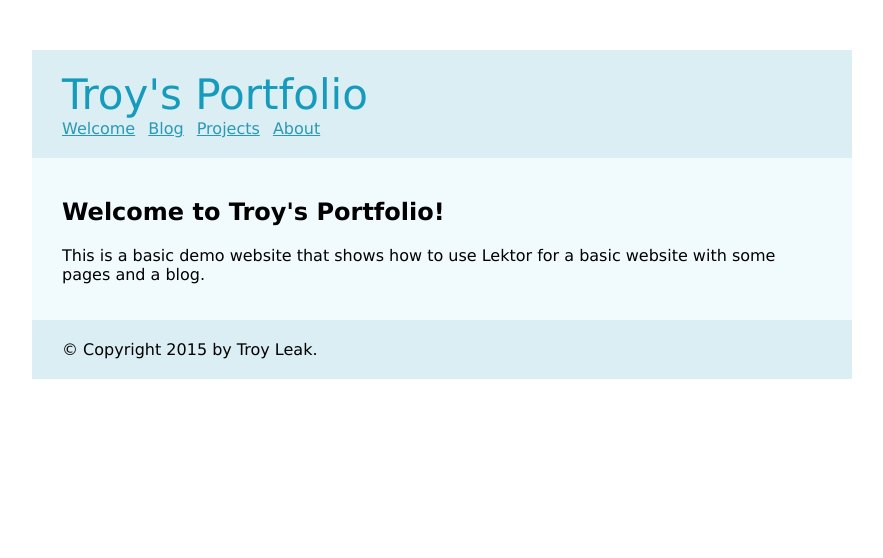
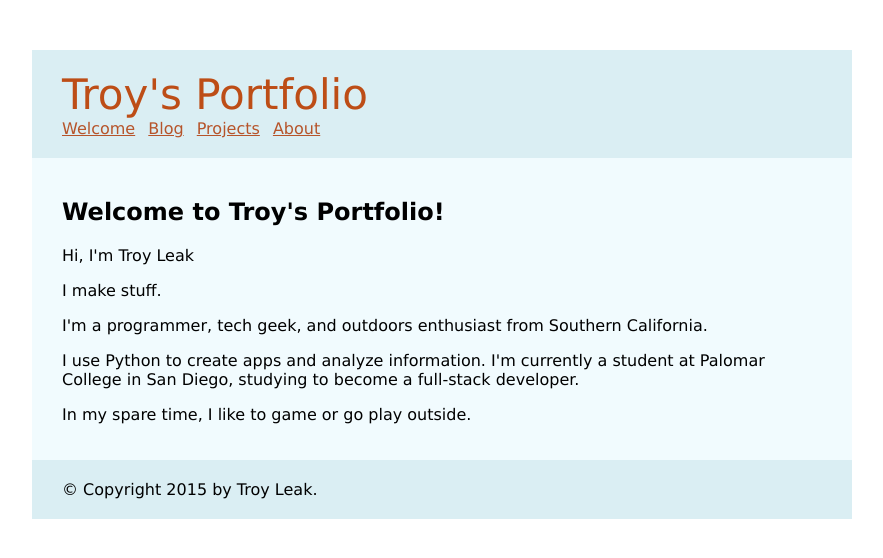
Before and after one commit to troyleak/portfolio, a plain HTML site: page index.html in a window 1280 px wide. Shown: the whole page, without its empty margins (198-1081 px from the left). Drawn offline with Linux system fonts and the light colour scheme.

Commit message:
Synchronized build

```diff
--- a/index.html
+++ b/index.html
@@ -21,8 +21,11 @@
   <div class="page">
 
   <h2>Welcome to Troy&#39;s Portfolio!</h2>
-  <p>This is a basic demo website that shows how to use Lektor for a basic
-website with some pages and a blog.</p>
+  <p>Hi, I'm Troy Leak</p>
+<p>I make stuff.</p>
+<p>I'm a programmer, tech geek, and outdoors enthusiast from Southern California.</p>
+<p>I use Python to create apps and analyze information. I'm currently a student at Palomar College in San Diego, studying to become a full-stack developer.</p>
+<p>In my spare time, I like to game or go play outside.</p>
 
 
   </div>
--- a/static/style.css
+++ b/static/style.css
@@ -4,11 +4,11 @@ body {
 }
 
 a {
-    color: #2a99b6;
+    color: #b6542a;
 }
 
 a:hover {
-    color: #33bbdf;
+    color: #dfc933;
 }
 
 header, footer, div.page {
@@ -19,7 +19,7 @@ header, footer, div.page {
 }
 
 header h1 {
-    color: #169bbd;
+    color: #bd4d16;
     margin: 0;
     font-weight: normal;
     font-size: 42px;
```
